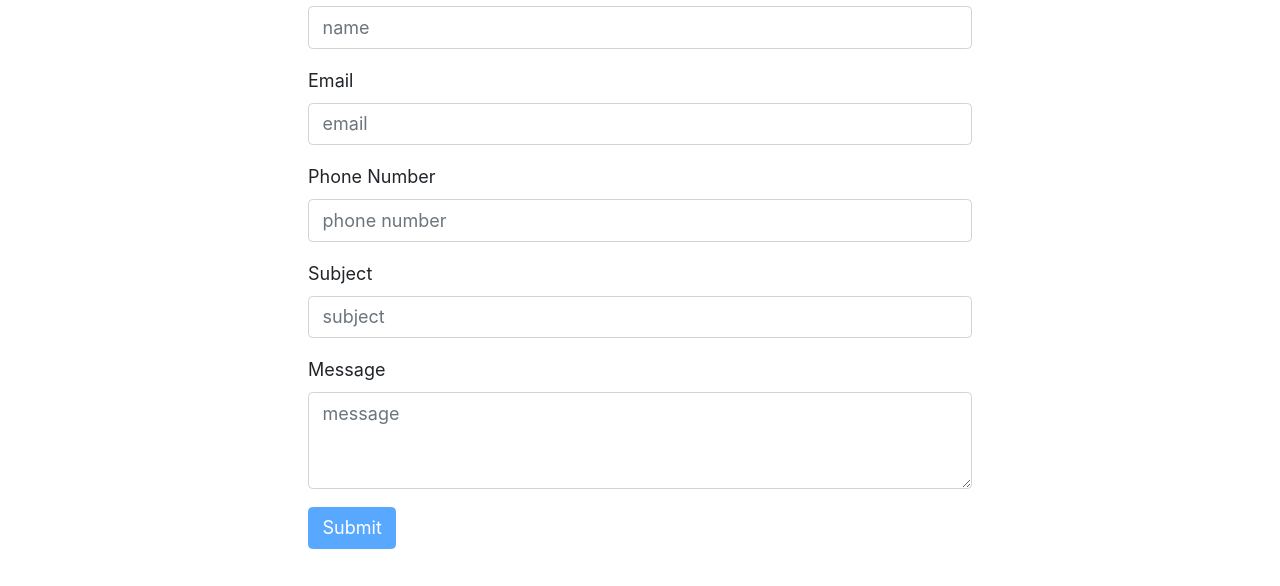
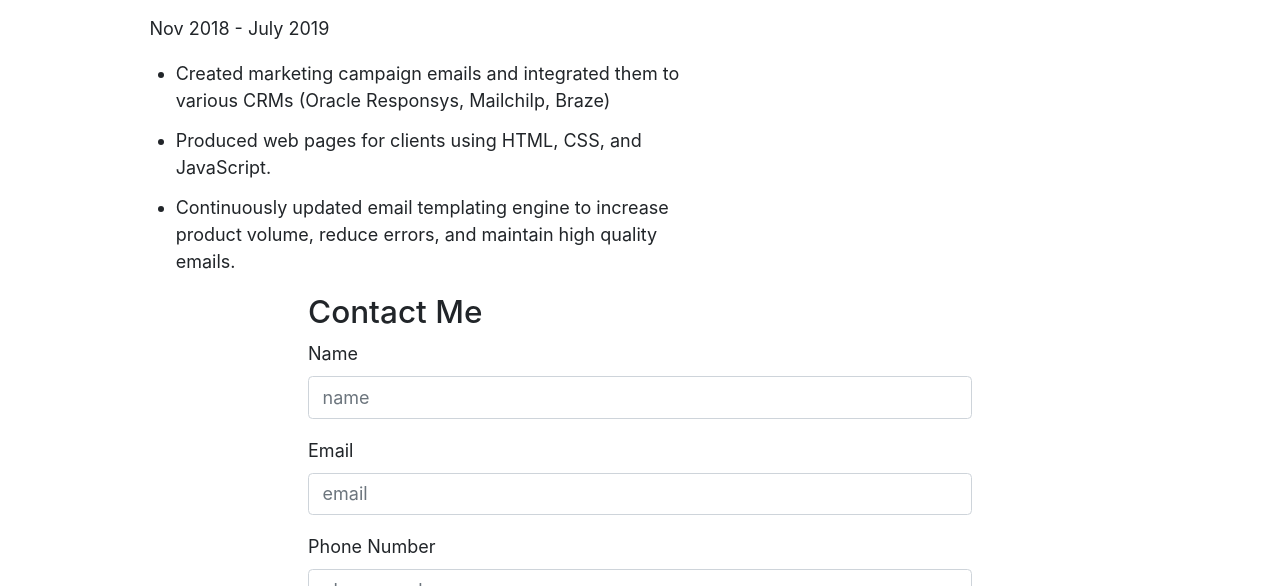
Before and after one commit to aarias89/aarias89.github.io, a Gatsby site in the folder aarias89.github.io/: page / in a window 1280 px wide. Shown: the part 514-1100 px from the top of the page. Built offline with nearby package versions, Linux system fonts and the light colour scheme; Gatsby itself is replaced by a stand-in of ours.

Commit message:
Add ExperienceCard and Experience List components using json data to populate. Any experience needed to be updated can be done in data/experience.json file

```diff
--- /dev/null
+++ b/aarias89.github.io/src/components/experienceCard.js
@@ -0,0 +1,58 @@
+import React, { Component } from "react"
+import { Container, Row, Col } from "react-bootstrap"
+
+export default class ExperienceCard extends Component {
+  constructor(props) {
+    super(props)
+  }
+
+  render() {
+    const { companyName, date, jobTitle, tasks } = this.props.job
+    return (
+      <div>
+        <Container>
+          <Row>
+            <Col xs={12} md={7}>
+              <p>
+                {companyName} , &nbsp;{jobTitle}
+              </p>
+              <p>
+                {date.start} - {date.end}
+              </p>
+              <ul>
+                {tasks.map((task, index) => (
+                  <li key={task + index}>{task}</li>
+                ))}
+              </ul>
+            </Col>
+          </Row>
+        </Container>
+
+        {/* <Container>
+          <Row>
+            <Col xs={12} md={7}>
+              <h3>Relevant Experience</h3>
+              <p id="experience-title">{companyName}, Front-End Developer</p>
+              <p id="experience-time">Nov 2018 - Present</p>
+              <ul id="experince-list">
+                <li>
+                  Created marketing campaign emails and integrated them to
+                  various CRMs (Oracle Responsys, Mailchilp, Braze)
+                </li>
+                <li>
+                  Produced web pages for clients using HTML, CSS, and
+                  JavaScript.
+                </li>
+                <li>
+                  Continuously updated email templating engine to increase
+                  product volume, reduce errors, and maintain high quality
+                  emails.
+                </li>
+              </ul>
+            </Col>
+          </Row>
+        </Container> */}
+      </div>
+    )
+  }
+}
--- /dev/null
+++ b/aarias89.github.io/src/components/experienceList.js
@@ -0,0 +1,17 @@
+import React from "react"
+import ExperienceCard from "./experienceCard"
+
+const ExperienceList = props => {
+  const jobs = props.data.map(job => {
+    return <ExperienceCard key={job.id} job={job} />
+  })
+
+  return (
+    <div>
+      <h3>Experience</h3>
+      {jobs}
+    </div>
+  )
+}
+
+export default ExperienceList
--- a/aarias89.github.io/src/components/layout.js
+++ b/aarias89.github.io/src/components/layout.js
@@ -12,6 +12,8 @@ import PropTypes from "prop-types"
 // import Header from "./header"
 import Menu from "./menu"
 import About from "./aboutMe"
+import ExperienceList from "./experienceList"
+import ExperienceData from "../data/experience.json"
 import FormContainer from "./submitFormComponents/FormContainer"
 import { Container, Row, Col } from "react-bootstrap"
 import "../style/layout.css"
@@ -41,6 +43,7 @@ const Layout = ({ children }) => {
       >
         <Container>
           <About />
+          <ExperienceList data={ExperienceData} />
           <Row className="justify-content-md-center">
             <Col xs={12} md={8}>
               <FormContainer />
--- a/aarias89.github.io/src/data/experience.json
+++ b/aarias89.github.io/src/data/experience.json
@@ -1,11 +1,16 @@
 [
   {
+    "id": "1",
     "companyName": "D3-NYC",
     "jobTitle": "Front-End Developer",
     "date": {
-      "start": "Nov-2018",
-      "end": "July-2019"
+      "start": "Nov 2018",
+      "end": "July 2019"
     },
-    "tasks": ["thing one", "thing two"]
+    "tasks": [
+      "Created marketing campaign emails and integrated them to various CRMs (Oracle Responsys, Mailchilp, Braze)",
+      "Produced web pages for clients using HTML, CSS, and JavaScript.",
+      "Continuously updated email templating engine to increase product volume, reduce errors, and maintain high quality emails."
+    ]
   }
 ]
```
